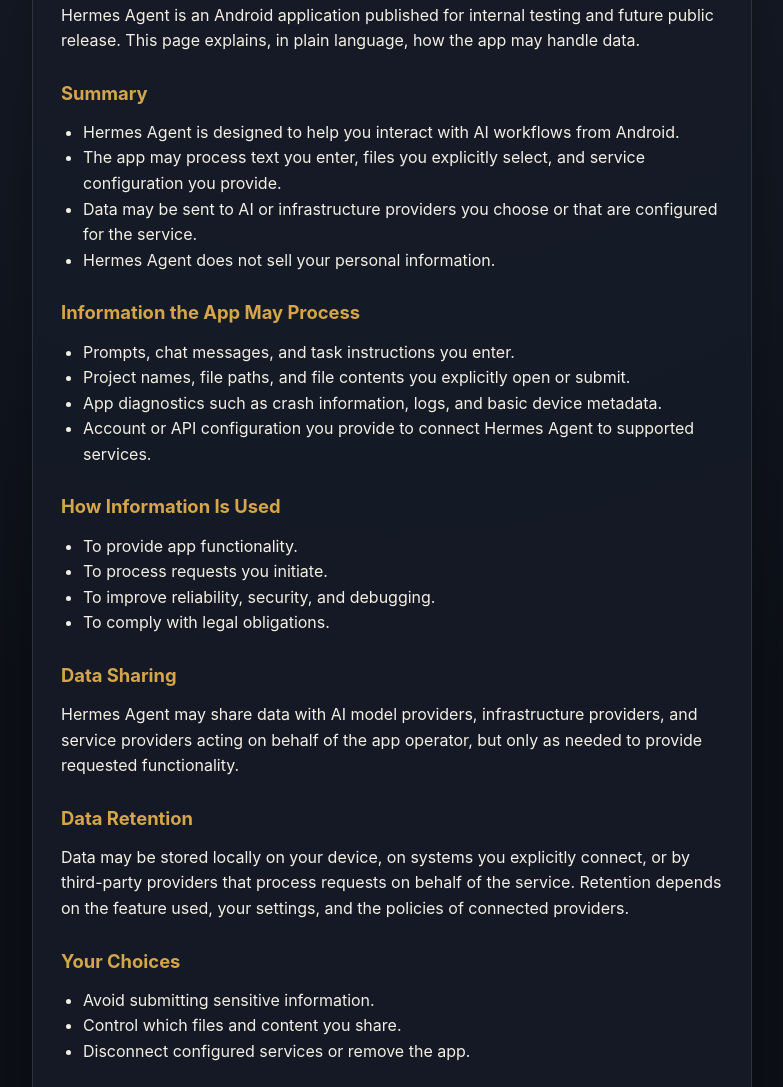
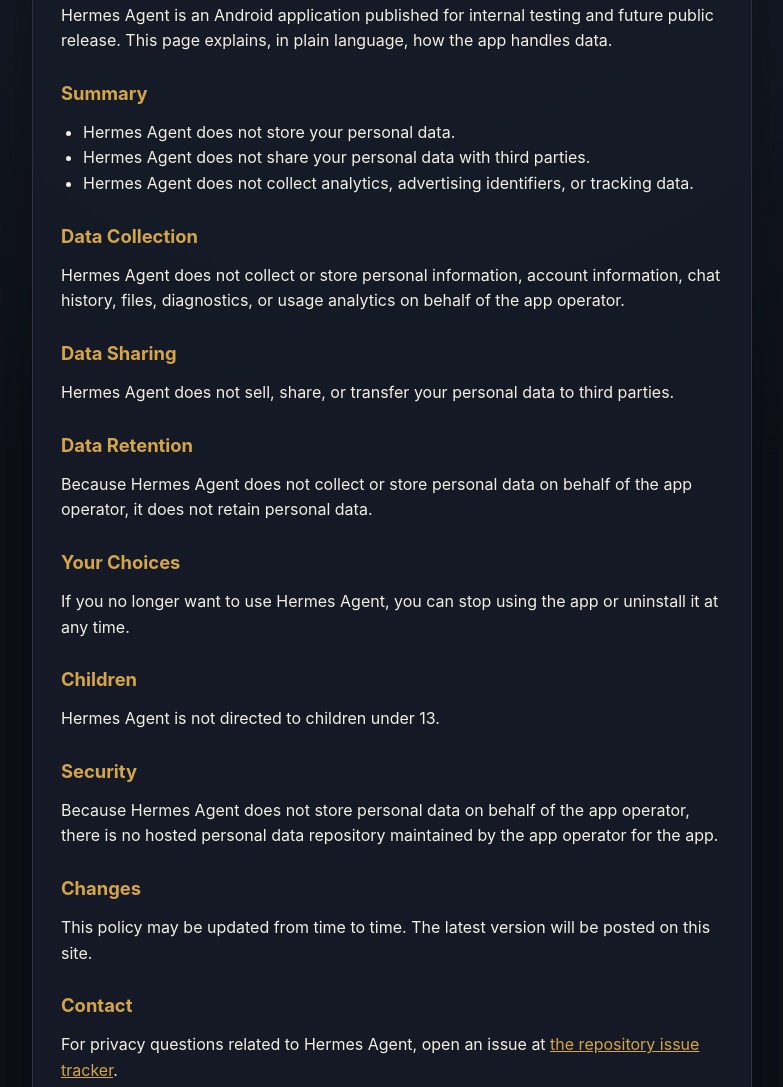
Before and after one commit to les-ok-cloud/hermes-agent-privacy, a plain HTML site: page index.html in a window 1280 px wide. Shown: the part 287-1374 px from the top of the page, without its empty margins (248-1031 px from the left). Drawn offline with Linux system fonts and the light colour scheme.

Commit message:
Clarify that Hermes Agent does not store or share data

```diff
--- a/index.html
+++ b/index.html
@@ -80,58 +80,44 @@
         <h1>Privacy Policy for Hermes Agent</h1>
         <p>
           Hermes Agent is an Android application published for internal testing and future public release.
-          This page explains, in plain language, how the app may handle data.
+          This page explains, in plain language, how the app handles data.
         </p>
 
         <h2>Summary</h2>
         <ul>
-          <li>Hermes Agent is designed to help you interact with AI workflows from Android.</li>
-          <li>The app may process text you enter, files you explicitly select, and service configuration you provide.</li>
-          <li>Data may be sent to AI or infrastructure providers you choose or that are configured for the service.</li>
-          <li>Hermes Agent does not sell your personal information.</li>
+          <li>Hermes Agent does not store your personal data.</li>
+          <li>Hermes Agent does not share your personal data with third parties.</li>
+          <li>Hermes Agent does not collect analytics, advertising identifiers, or tracking data.</li>
         </ul>
 
-        <h2>Information the App May Process</h2>
-        <ul>
-          <li>Prompts, chat messages, and task instructions you enter.</li>
-          <li>Project names, file paths, and file contents you explicitly open or submit.</li>
-          <li>App diagnostics such as crash information, logs, and basic device metadata.</li>
-          <li>Account or API configuration you provide to connect Hermes Agent to supported services.</li>
-        </ul>
-
-        <h2>How Information Is Used</h2>
-        <ul>
-          <li>To provide app functionality.</li>
-          <li>To process requests you initiate.</li>
-          <li>To improve reliability, security, and debugging.</li>
-          <li>To comply with legal obligations.</li>
-        </ul>
+        <h2>Data Collection</h2>
+        <p>
+          Hermes Agent does not collect or store personal information, account information, chat history,
+          files, diagnostics, or usage analytics on behalf of the app operator.
+        </p>
 
         <h2>Data Sharing</h2>
         <p>
-          Hermes Agent may share data with AI model providers, infrastructure providers, and service providers
-          acting on behalf of the app operator, but only as needed to provide requested functionality.
+          Hermes Agent does not sell, share, or transfer your personal data to third parties.
         </p>
 
         <h2>Data Retention</h2>
         <p>
-          Data may be stored locally on your device, on systems you explicitly connect, or by third-party
-          providers that process requests on behalf of the service. Retention depends on the feature used,
-          your settings, and the policies of connected providers.
+          Because Hermes Agent does not collect or store personal data on behalf of the app operator,
+          it does not retain personal data.
         </p>
 
         <h2>Your Choices</h2>
-        <ul>
-          <li>Avoid submitting sensitive information.</li>
-          <li>Control which files and content you share.</li>
-          <li>Disconnect configured services or remove the app.</li>
-        </ul>
+        <p>If you no longer want to use Hermes Agent, you can stop using the app or uninstall it at any time.</p>
 
         <h2>Children</h2>
         <p>Hermes Agent is not directed to children under 13.</p>
 
         <h2>Security</h2>
-        <p>Reasonable measures are used to protect information, but no system can guarantee absolute security.</p>
+        <p>
+          Because Hermes Agent does not store personal data on behalf of the app operator, there is no hosted
+          personal data repository maintained by the app operator for the app.
+        </p>
 
         <h2>Changes</h2>
         <p>This policy may be updated from time to time. The latest version will be posted on this site.</p>
```
Also changed, not shown: 1 other file.
